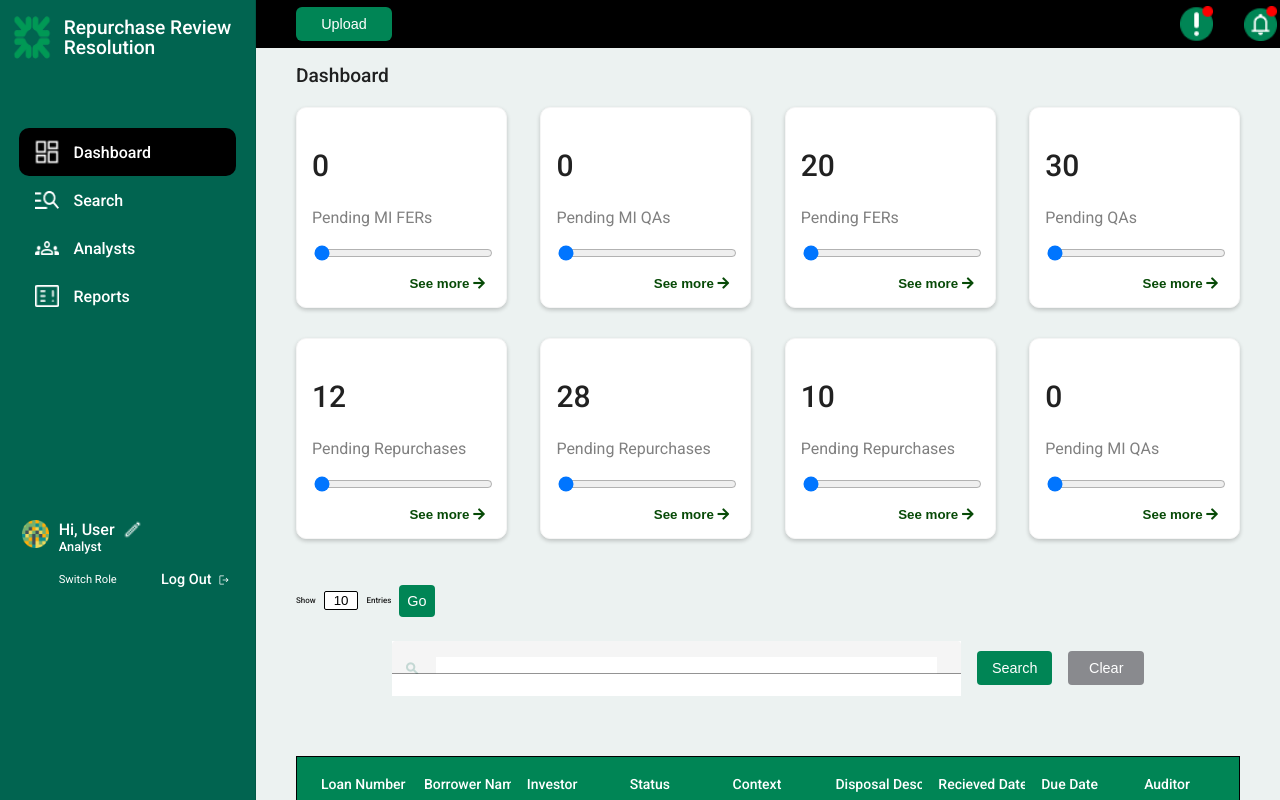
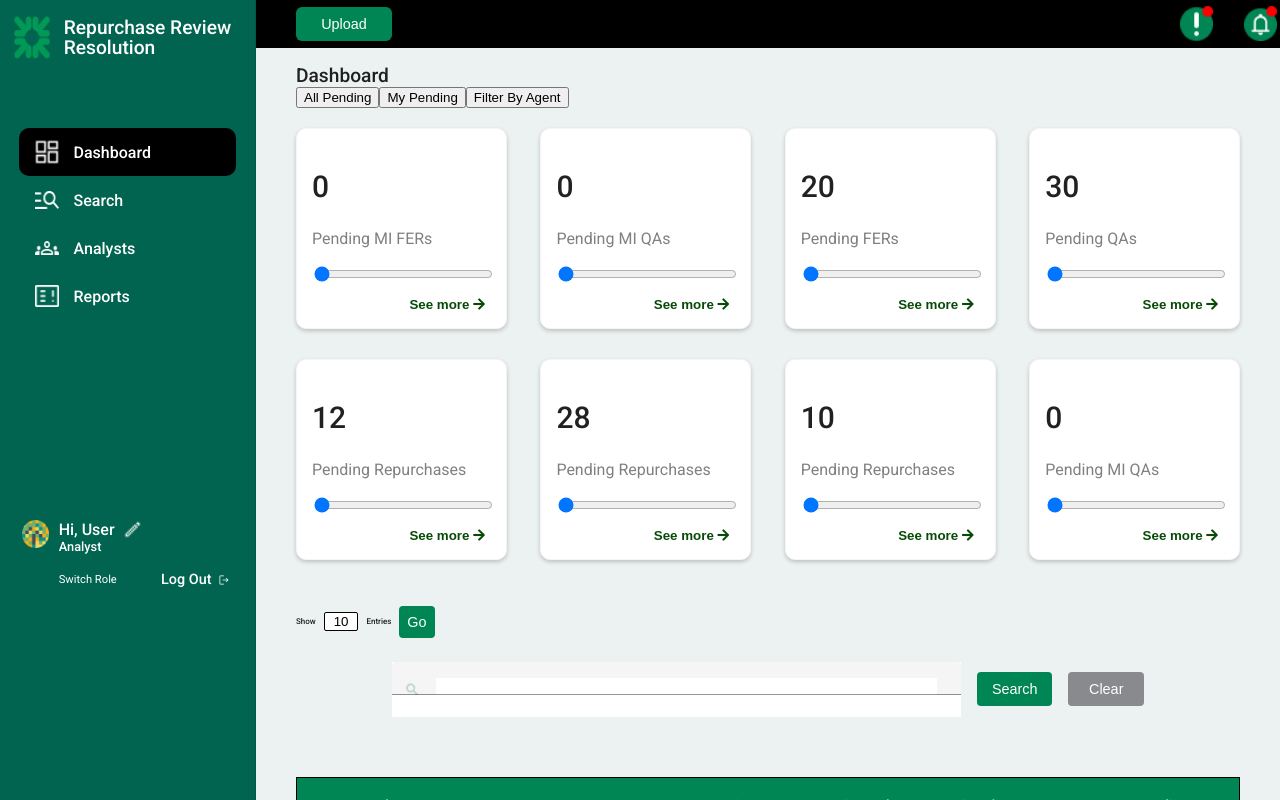
Before and after one commit to Taejun-bdiplus/mock-citizens-r3p, an Angular app: page /dashboard in a window 1280 px wide. Built offline with nearby package versions, Linux system fonts and the light colour scheme.

Commit message:
add filter buttons

```diff
--- a/src/app/pages/main-layout/main-body/dashboard/dashboard.component.html
+++ b/src/app/pages/main-layout/main-body/dashboard/dashboard.component.html
@@ -10,7 +10,9 @@
     <div class="dashabord-second-row">
         <!-- Filter -->
         <div>
-
+            <button>All Pending</button>
+            <button>My Pending</button>
+            <button>Filter By Agent</button>
         </div>
 
         <!-- Report Cards -->
```
